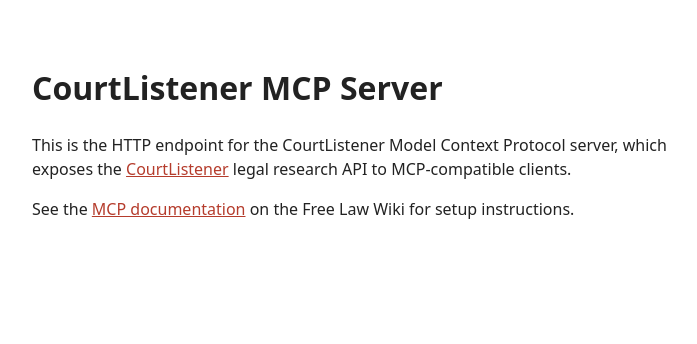
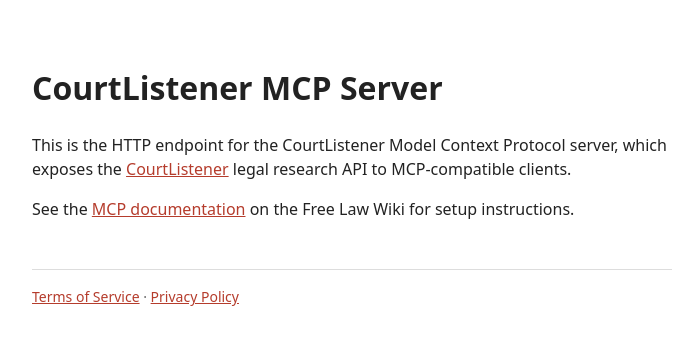
Before and after one commit to freelawproject/courtlistener-mcp, a plain HTML site: page courtlistener/mcp/assets/index.html in a window 1280 px wide. Shown: the whole page, without its empty margins (288-985 px from the left). Drawn offline with Linux system fonts and the light colour scheme.

Commit message:
feat(mcp): add terms and privacy links to mcp home page

```diff
--- a/courtlistener/mcp/assets/index.html
+++ b/courtlistener/mcp/assets/index.html
@@ -12,6 +12,7 @@
 body { font-family: system-ui, sans-serif; max-width: 40rem; margin: 4rem auto; padding: 0 1rem; line-height: 1.5; color: #222; }
 a { color: #b53c2c; }
 code { background: #f4f4f4; padding: 0.1em 0.3em; border-radius: 3px; }
+footer { margin-top: 3rem; padding-top: 1rem; border-top: 1px solid #ddd; font-size: 0.875rem; color: #666; }
 </style>
 </head>
 <body>
@@ -20,5 +21,10 @@ code { background: #f4f4f4; padding: 0.1em 0.3em; border-radius: 3px; }
 which exposes the <a href="https://courtlistener.com">CourtListener</a> legal
 research API to MCP-compatible clients.</p>
 <p>See the <a href="https://wiki.free.law/c/courtlistener/help/api/mcp">MCP documentation</a> on the Free Law Wiki for setup instructions.</p>
+<footer>
+<a href="https://wiki.free.law/c/terms/courtlistener/courtlistenercom-terms-of-service-and-policies#terms-of-service">Terms of Service</a>
+&middot;
+<a href="https://wiki.free.law/c/terms/courtlistener/courtlistenercom-terms-of-service-and-policies#privacy-policy">Privacy Policy</a>
+</footer>
 </body>
 </html>
```
